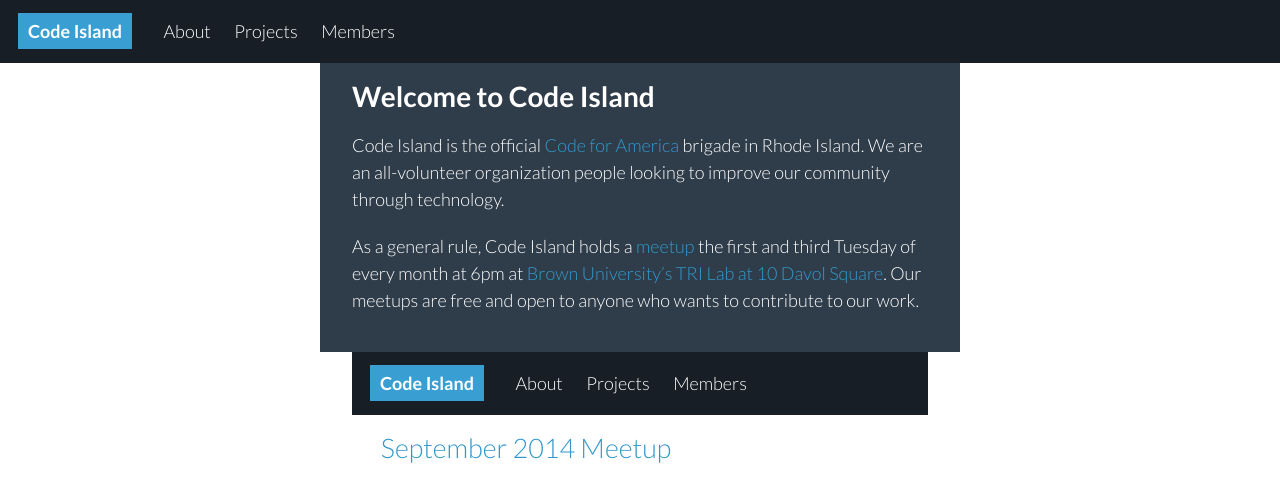
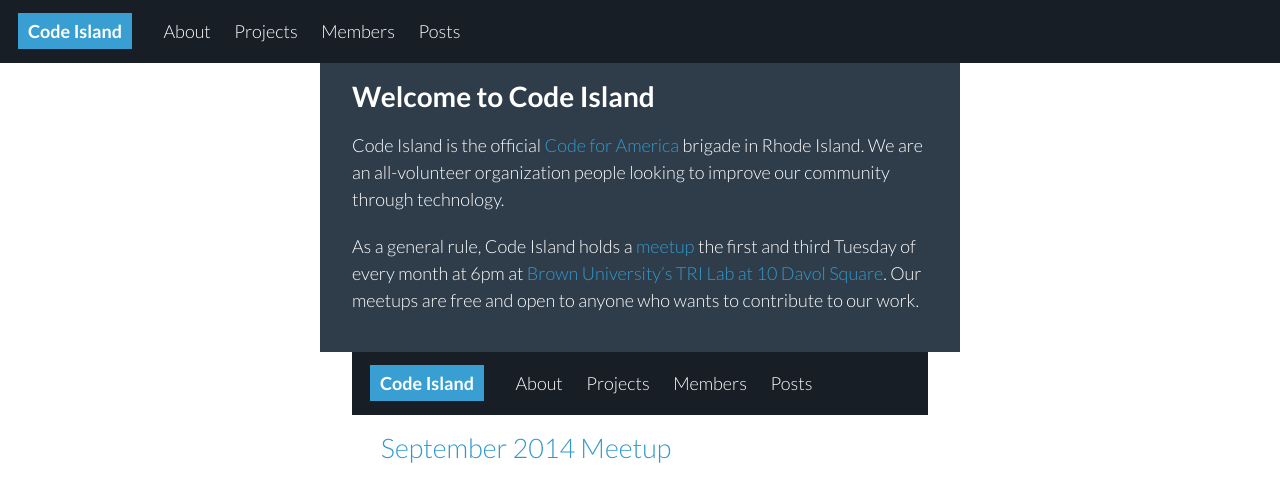
Before and after one commit to codeisland/codeisland.github.io, a Jekyll site: the page built from index.html, in a window 1280 px wide. Shown: the top 480 px of the page. Built offline with Jekyll 4.4.1, drawn with Linux system fonts in a browser that asks for light colours.

Commit message:
Trying to add Posts to header.

```diff
--- a/_includes/header.html
+++ b/_includes/header.html
@@ -4,6 +4,7 @@
     <a href="/about/" class="about">About</a>
     <a href="/projects/" class="projects">Projects</a>
     <a href="/members/" class="members">Members</a>
+    <a href="/posts/" class="posts">Posts</a>
     <!-- <a href="/resources/" class="resources">Resources</a> -->
   </nav>
 </header>
```
